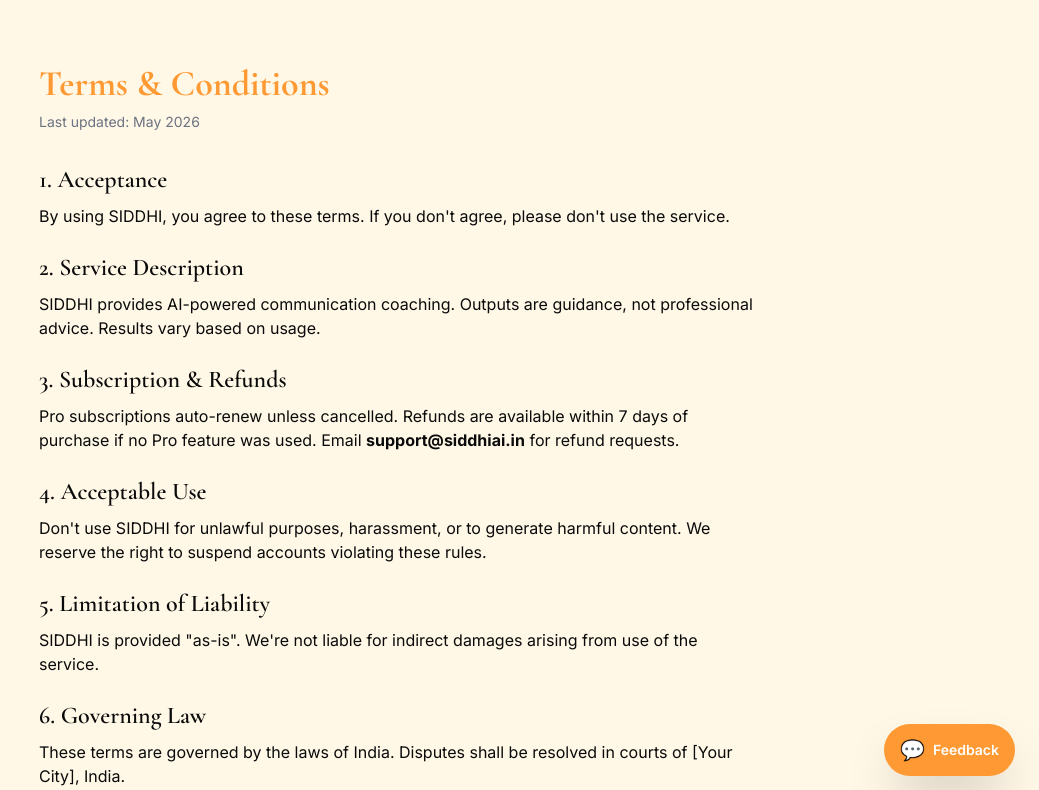
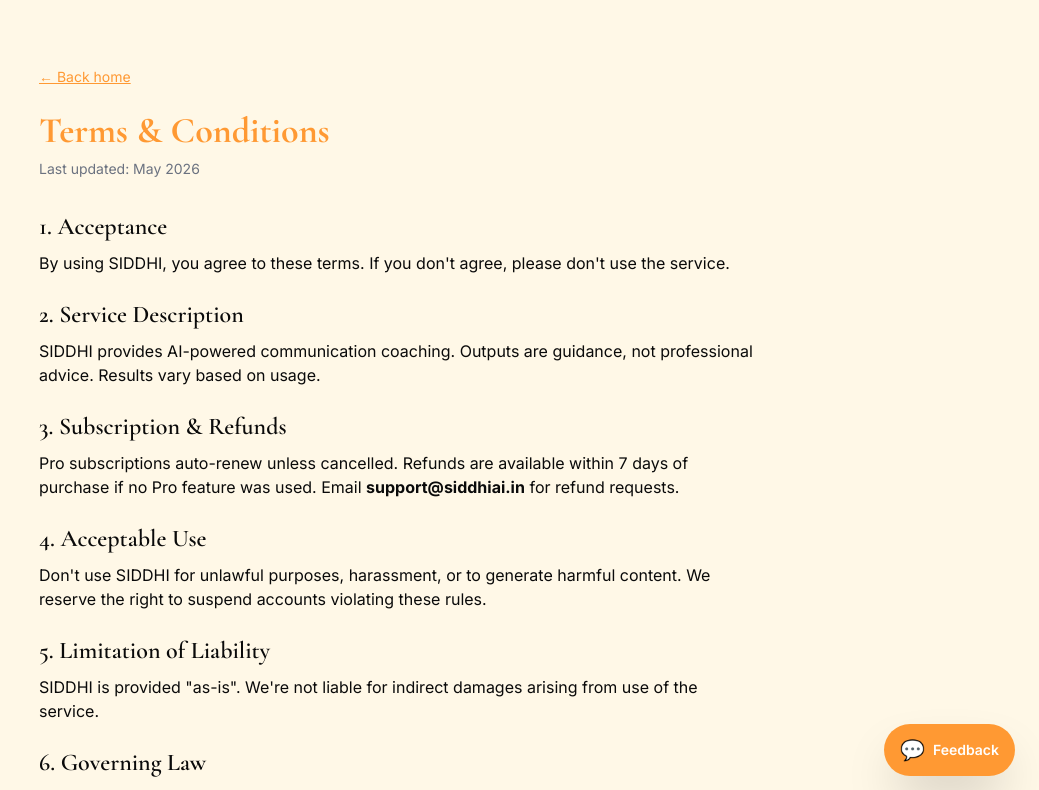
Before and after one commit to Siddhi1987/siddhi-app, a Next.js app: page /terms in a window 1280 px wide. Shown: the top 790 px of the page, without its empty margins (241-1280 px from the left). Built offline with nearby package versions, Linux system fonts and the light colour scheme; a web font is replaced by a local one.

Commit message:
Update terms.jsx

```diff
--- a/pages/terms.jsx
+++ b/pages/terms.jsx
@@ -1,6 +1,7 @@
 export default function Terms() {
   return (
     <div className="min-h-screen bg-siddhi-ivory text-siddhi-black px-6 py-16 max-w-3xl mx-auto">
+      <a href="/" className="text-sm text-siddhi-saffron underline mb-6 inline-block">← Back home</a>
       <h1 className="font-display text-4xl font-bold text-siddhi-saffron mb-2">Terms & Conditions</h1>
       <p className="text-sm text-gray-500 mb-8">Last updated: May 2026</p>
 
@@ -32,7 +33,7 @@
 
         <section>
           <h2 className="font-display text-2xl font-semibold mb-2">6. Governing Law</h2>
-          <p>These terms are governed by the laws of India. Disputes shall be resolved in courts of [Your City], India.</p>
+          <p>These terms are governed by the laws of India. Disputes shall be resolved in courts of Nagpur, India.</p>
         </section>
 
         <section>
```
